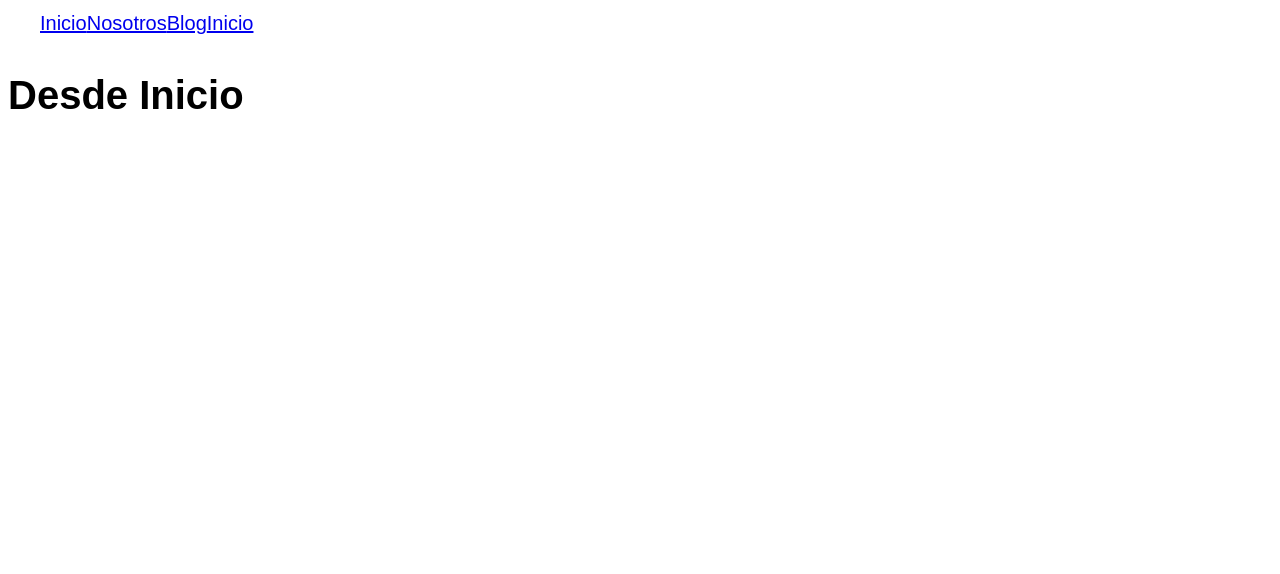
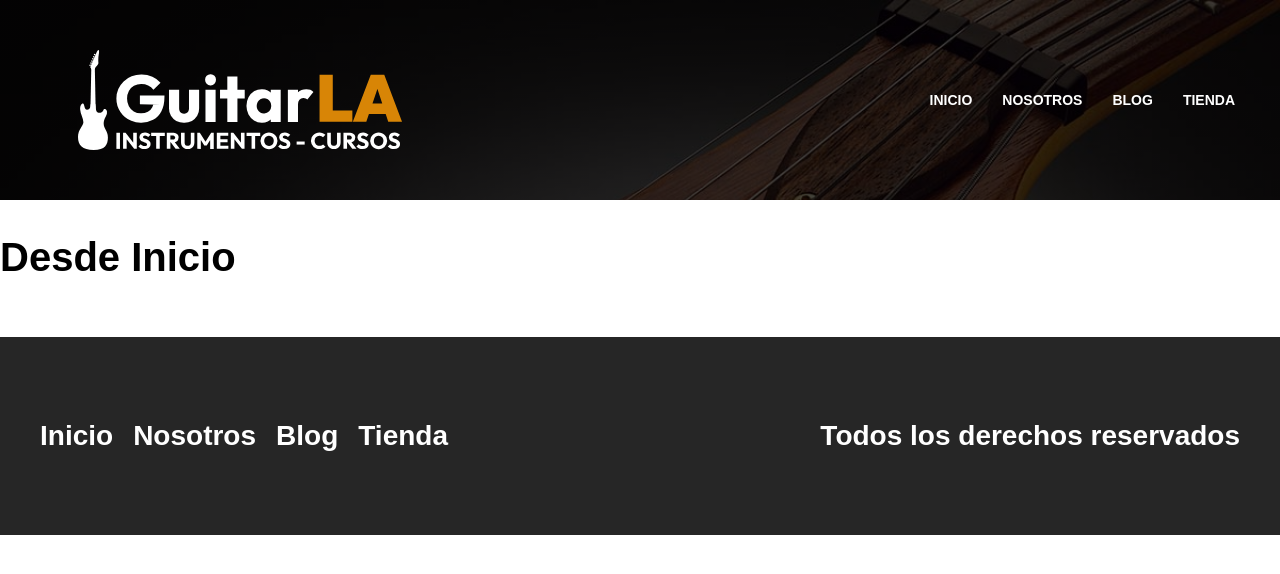
Before and after one commit to LMCyber/GuitarLA-NextJS, a Next.js app: page / in a window 1280 px wide. Shown: the top 574 px of the page. Built offline with nearby package versions, Linux system fonts and the light colour scheme.

Commit message:
Clase 198

```diff
--- /dev/null
+++ b/components/Footer.js
@@ -0,0 +1,19 @@
+import Link from 'next/link'
+import styles from '../styles/Footer.module.css'
+
+export const Footer = () => {
+  return (
+    <footer className={styles.footer}>
+      <div className={`contenedor ${styles.contenido}`}>
+        <nav className={styles.navegacion}>
+          <Link href='/'>Inicio</Link>
+          <Link href='/nosotros'>Nosotros</Link>
+          <Link href='/blog'>Blog</Link>
+          <Link href='/tienda'>Tienda</Link>
+        </nav>
+
+        <p className={styles.copyright}>Todos los derechos reservados</p>
+      </div>
+    </footer>
+  )
+}
--- a/components/Header.js
+++ b/components/Header.js
@@ -1,21 +1,29 @@
-import Link from "next/link"
+import Image from 'next/image'
+import Link from 'next/link'
+import styles from '../styles/Header.module.css'
 
 export const Header = () => {
   return (
-    <header>
-      <div className="contenedor">
+    <header className={styles.header}>
+      <div className='contenedor'>
+        <div className={styles.barra}>
+          <Link href='/' passHref>
+            <Image
+              width={400}
+              height={100}
+              src='/img/logo.svg'
+              alt='Imagen Logo'
+            />
+          </Link>
 
-        <div className="">
-
-</div>
-
-        <nav>
-<Link href='/'>Inicio</Link>
-<Link href='/nosotros'>Nosotros</Link>
-<Link href='/blog'>Blog</Link>
-<Link href='/'>Inicio</Link>
-        </nav>
+          <nav className={styles.navegacion}>
+            <Link href='/'>Inicio</Link>
+            <Link href='/nosotros'>Nosotros</Link>
+            <Link href='/blog'>Blog</Link>
+            <Link href='/tienda'>Tienda</Link>
+          </nav>
+        </div>
       </div>
-  </header>
+    </header>
   )
 }
--- a/components/Layout.js
+++ b/components/Layout.js
@@ -1,4 +1,5 @@
 import Head from 'next/head'
+import { Footer } from './Footer'
 import { Header } from './Header'
 
 export const Layout = ({ children, pagina }) => {
@@ -9,8 +10,11 @@
         <meta name='description' content='Sitio web de venta de guitarras' />
       </Head>
 
-<Header/>
+      <Header />
+
       {children}
+
+      <Footer />
     </div>
   )
 }
--- a/pages/_app.js
+++ b/pages/_app.js
@@ -1,4 +1,5 @@
 import '../styles/globals.css'
+import '../styles/normalize.css'
 
 function MyApp({ Component, pageProps }) {
   return <Component {...pageProps} />
--- a/pages/nosotros.js
+++ b/pages/nosotros.js
@@ -1,11 +1,9 @@
-import Link from "next/link"
-import { Layout } from "../components/Layout"
+import { Layout } from '../components/Layout'
 
 const Nosotros = () => {
   return (
     <Layout pagina='Nosotros'>
-      <h1>Desde Nosotros  </h1>
-
+      <h1>Desde Nosotros </h1>
     </Layout>
   )
 }
--- /dev/null
+++ b/styles/Footer.module.css
@@ -0,0 +1,43 @@
+.footer {
+  background-color: var(--negro);
+  padding: 5rem 0;
+  margin-top: 5rem;
+}
+
+@media (min-width: 768px) {
+  .contenido {
+    display: flex;
+    justify-content: space-between;
+  }
+}
+
+.navegacion {
+  display: flex;
+  flex-direction: column;
+  align-items: center;
+}
+
+@media (min-width: 768px) {
+  .navegacion {
+    flex-direction: row;
+    gap: 2rem;
+  }
+}
+
+.navegacion a {
+  font-size: 2.8rem;
+  color: var(--blanco);
+  text-decoration: none;
+  font-weight: 700;
+}
+
+.navegacion a:hover {
+  color: var(--primary);
+}
+
+.copyright {
+  font-size: 2.8rem;
+  color: var(--blanco);
+  font-weight: 700;
+  text-align: center;
+}
--- /dev/null
+++ b/styles/Header.module.css
@@ -0,0 +1,50 @@
+.header {
+  background-image: linear-gradient(
+      to right,
+      rgb(0 0 0 / 0.8),
+      rgb(0 0 0 / 0.7)
+    ),
+    url(../public/img/header.jpg);
+  background-size: cover;
+  padding: 5rem 0;
+}
+
+.barra {
+  display: flex;
+  flex-direction: column;
+  align-items: center;
+}
+
+@media (min-width: 768px) {
+  .barra {
+    flex-direction: row;
+    justify-content: space-between;
+  }
+}
+
+.navegacion {
+  margin-top: 5rem;
+  display: flex;
+  gap: 2rem;
+}
+
+@media (min-width: 768px) {
+  .navegacion {
+    margin-top: 0;
+  }
+}
+
+.navegacion a {
+  color: var(--blanco);
+  text-decoration: none;
+  font-size: 1.4rem;
+  font-weight: 700;
+  text-transform: uppercase;
+  padding: 0.5rem;
+  transition-property: background-color;
+  transition-duration: 0.3s;
+}
+
+.navegacion a:hover {
+  background-color: var(--primary);
+}
```
Also changed, not shown: pages/blog.js (added, +11 -0 lines), pages/index.js (+3 -7 lines), pages/tienda.js (added, +11 -0 lines).
